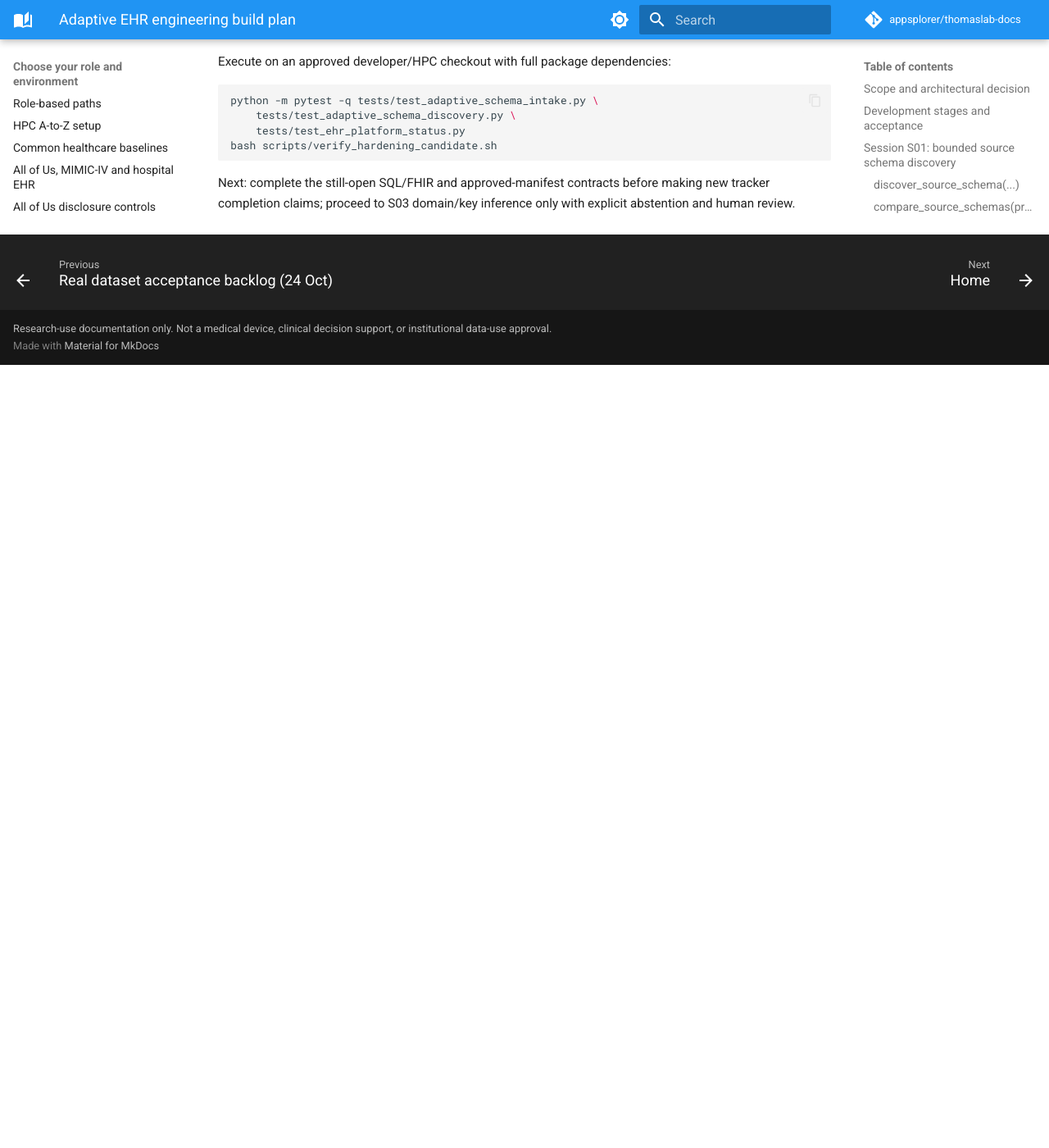
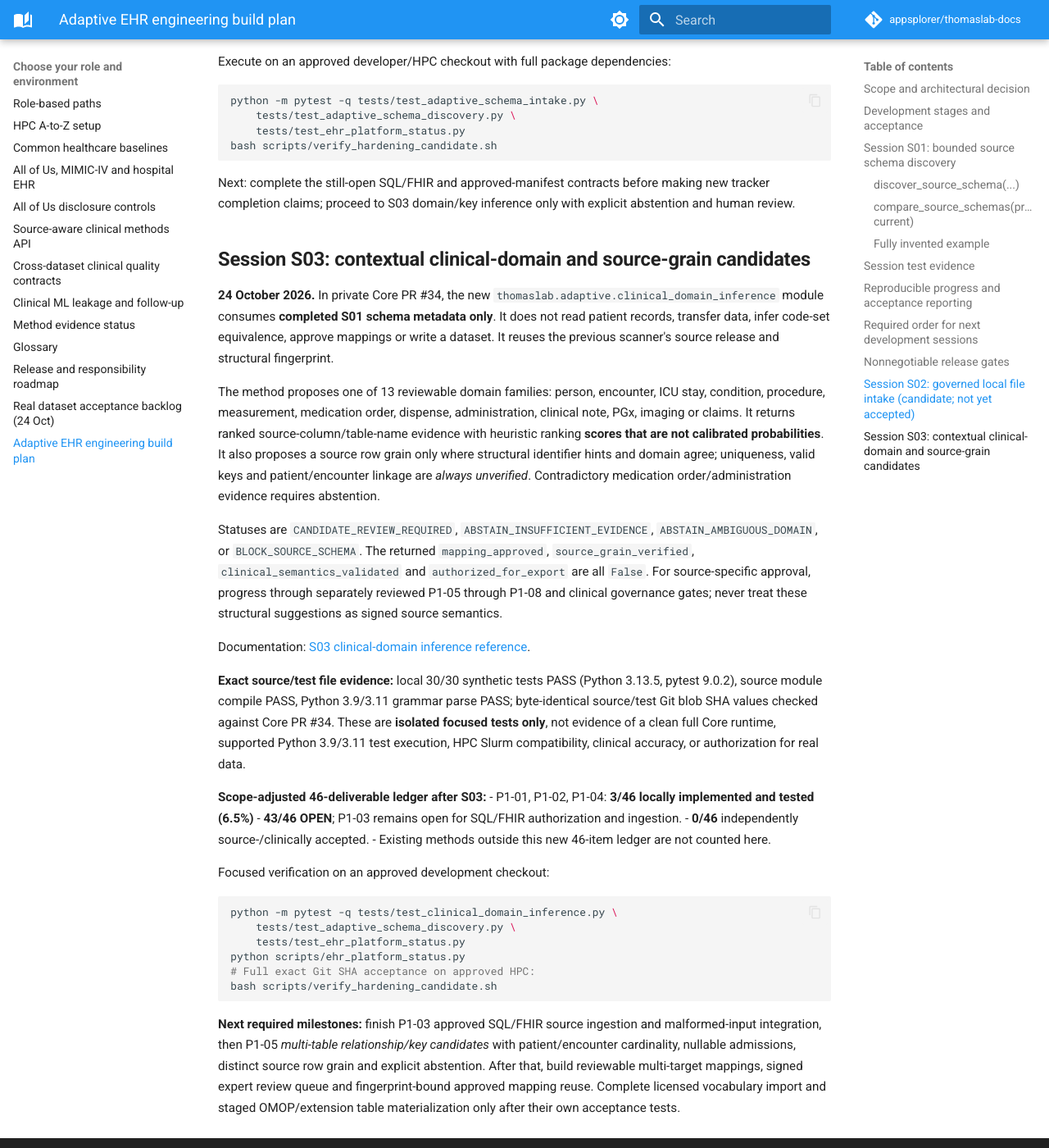
Before and after one commit to appsplorer/thomaslab-docs, an MkDocs documentation site: the page built from docs/guides/ehr-platform-build-plan.md, in a window 1280 px wide and 1400 px high, scrolled down 5964 px. Shown: the whole window at 82% size. Built offline with MkDocs 1.6.1 and Material for MkDocs 9.7.7, drawn with Linux system fonts in a browser that asks for light colours; comment, search, counter and statistics services are not loaded; before the commit the page ends 6409 px from its top, so only the background shows below that.

Commit message:
docs(ehr): record S03 domain inference, acceptance and next work

```diff
--- a/docs/guides/ehr-platform-build-plan.md
+++ b/docs/guides/ehr-platform-build-plan.md
@@ -262,3 +262,64 @@
 Next: complete the still-open SQL/FHIR and approved-manifest contracts
 before making new tracker completion claims; proceed to S03 domain/key
 inference only with explicit abstention and human review.
+
+
+## Session S03: contextual clinical-domain and source-grain candidates
+
+**24 October 2026.** In private Core PR #34, the new
+`thomaslab.adaptive.clinical_domain_inference` module consumes **completed
+S01 schema metadata only**. It does not read patient records, transfer data,
+infer code-set equivalence, approve mappings or write a dataset. It reuses the
+previous scanner's source release and structural fingerprint.
+
+The method proposes one of 13 reviewable domain families: person,
+encounter, ICU stay, condition, procedure, measurement, medication order,
+dispense, administration, clinical note, PGx, imaging or claims. It returns
+ranked source-column/table-name evidence with heuristic ranking **scores that
+are not calibrated probabilities**. It also proposes a source row grain only
+where structural identifier hints and domain agree; uniqueness, valid keys
+and patient/encounter linkage are *always unverified*. Contradictory medication
+order/administration evidence requires abstention.
+
+Statuses are `CANDIDATE_REVIEW_REQUIRED`,
+`ABSTAIN_INSUFFICIENT_EVIDENCE`,
+`ABSTAIN_AMBIGUOUS_DOMAIN`, or `BLOCK_SOURCE_SCHEMA`. The returned
+`mapping_approved`, `source_grain_verified`,
+`clinical_semantics_validated` and `authorized_for_export` are all
+`False`. For source-specific approval, progress through separately reviewed
+P1-05 through P1-08 and clinical governance gates; never treat these
+structural suggestions as signed source semantics.
+
+Documentation: [S03 clinical-domain inference reference](../reference/functions/clinical_domain_inference.md).
+
+**Exact source/test file evidence:** local 30/30 synthetic tests PASS
+(Python 3.13.5, pytest 9.0.2), source module compile PASS, Python 3.9/3.11
+grammar parse PASS; byte-identical source/test Git blob SHA values checked
+against Core PR #34. These are **isolated focused tests only**, not evidence
+of a clean full Core runtime, supported Python 3.9/3.11 test execution,
+HPC Slurm compatibility, clinical accuracy, or authorization for real data.
+
+**Scope-adjusted 46-deliverable ledger after S03:**
+- P1-01, P1-02, P1-04: **3/46 locally implemented and tested (6.5%)**
+- **43/46 OPEN**; P1-03 remains open for SQL/FHIR authorization and ingestion.
+- **0/46** independently source-/clinically accepted.
+- Existing methods outside this new 46-item ledger are not counted here.
+
+Focused verification on an approved development checkout:
+
+~~~bash
+python -m pytest -q tests/test_clinical_domain_inference.py \
+    tests/test_adaptive_schema_discovery.py \
+    tests/test_ehr_platform_status.py
+python scripts/ehr_platform_status.py
+# Full exact Git SHA acceptance on approved HPC:
+bash scripts/verify_hardening_candidate.sh
+~~~
+
+**Next required milestones:** finish P1-03 approved SQL/FHIR source ingestion
+and malformed-input integration, then P1-05 *multi-table relationship/key
+candidates* with patient/encounter cardinality, nullable admissions, distinct
+source row grain and explicit abstention. After that, build reviewable
+multi-target mappings, signed expert review queue and fingerprint-bound
+approved mapping reuse. Complete licensed vocabulary import and staged
+OMOP/extension table materialization only after their own acceptance tests.
```
